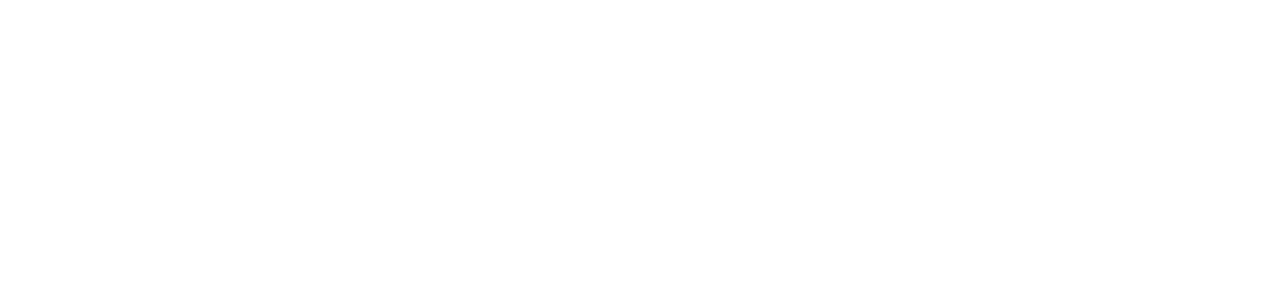
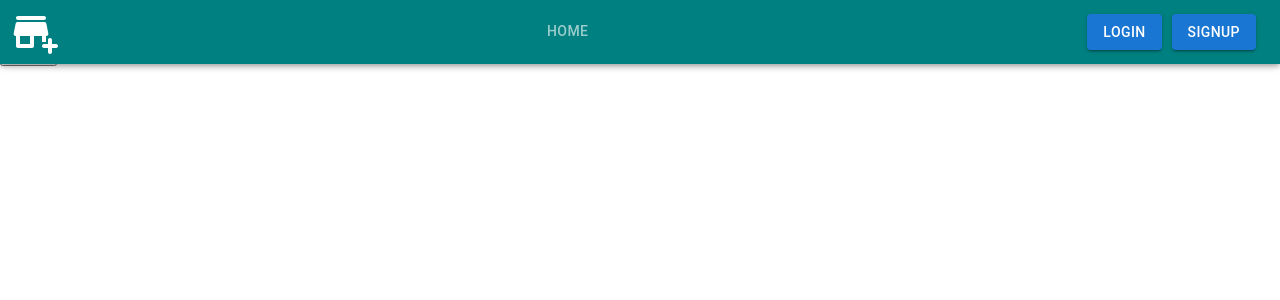
Before and after one commit to hajarabdullayeva/react-app-pizza, a React (Create React App) app: page /register in a window 1280 px wide. Shown: the top 300 px of the page. Built offline with nearby package versions, Linux system fonts and the light colour scheme.

Commit message:
router added

```diff
--- a/package.json
+++ b/package.json
@@ -5,6 +5,7 @@
   "dependencies": {
     "@emotion/react": "^11.10.4",
     "@emotion/styled": "^11.10.4",
+    "@mui/icons-material": "^5.10.3",
     "@mui/material": "^5.10.5",
     "@testing-library/jest-dom": "^5.16.5",
     "@testing-library/react": "^13.4.0",
@@ -14,6 +15,7 @@
     "react-hook-form": "^7.35.0",
     "react-router-dom": "^6.4.0",
     "react-scripts": "5.0.1",
+    "sass": "^1.54.9",
     "web-vitals": "^2.1.4",
     "yup": "^0.32.11"
   },
--- a/src/App.js
+++ b/src/App.js
@@ -1,6 +1,18 @@
+import Index from "./components/Header";
+import "./style/style.scss"
+import {Routes, Route, useParams} from "react-router-dom";
+import {routes} from "./routes"
 function App() {
     return (
         <div className="App">
+            <Index/>
+
+            {routes.map(route => (
+                <Routes>
+                    <Route path={route.path} element={route.components}>
+                    </Route>
+                </Routes>
+            ))}
 
         </div>
     );
--- /dev/null
+++ b/src/components/Header/_header.scss
@@ -0,0 +1,5 @@
+a {
+  list-style-type: none;
+  text-decoration: none;
+  color: $default-color;
+}
--- /dev/null
+++ b/src/components/Header/index.js
@@ -0,0 +1,63 @@
+import React, {useState} from "react";
+import {
+    AppBar,
+    Button,
+    Tab,
+    Tabs,
+    Toolbar,
+    Typography,
+    useMediaQuery,
+    useTheme,
+} from "@mui/material";
+import {routes} from "../../routes"
+import AddBusinessRoundedIcon from "@mui/icons-material/AddBusinessRounded";
+import {NavLink} from "react-router-dom";
+
+const Index = () => {
+    const [value, setValue] = useState();
+    const theme = useTheme();
+    console.log(theme);
+    const isMatch = useMediaQuery(theme.breakpoints.down("md"));
+    console.log(isMatch);
+
+    return (
+        <React.Fragment>
+            <AppBar sx={{background: "teal"}}>
+                <Toolbar>
+                    <AddBusinessRoundedIcon sx={{transform: "scale(2)"}}/>
+                    {isMatch ? (
+                        <>
+                            <Typography sx={{fontSize: "2rem", paddingLeft: "10%"}}>
+                                Shoppee
+                            </Typography>
+                        </>
+                    ) : (
+                        <>
+                            <Tabs
+                                sx={{marginLeft: "auto"}}
+                                indicatorColor="secondary"
+                                textColor="inherit"
+                                value={value}
+                                onChange={(e, value) => setValue(value)}
+                            >
+                                <Tab label={<NavLink className={({isActive}) => (isActive ? "active" : "")}
+                                                     to="/">Home</NavLink>}/>
+
+                            </Tabs>
+                            <Button sx={{marginLeft: "auto"}} variant="contained">
+                                <NavLink className={({isActive}) => (isActive ? "active" : "")}
+                                         to="/login">LOGIN</NavLink>
+                            </Button>
+                            <Button sx={{marginLeft: "10px"}} variant="contained">
+                                <NavLink className={({isActive}) => (isActive ? "active" : "")}
+                                         to="/register">SIGNUP</NavLink>
+                            </Button>
+                        </>
+                    )}
+                </Toolbar>
+            </AppBar>
+        </React.Fragment>
+    );
+};
+
+export default Index;
--- a/src/index.js
+++ b/src/index.js
@@ -2,8 +2,12 @@
 import ReactDOM from 'react-dom/client';
 import './index.css';
 import App from './App';
+import {createRoot} from "react-dom/client";
+import {BrowserRouter as Router} from "react-router-dom";
 
 const root = ReactDOM.createRoot(document.getElementById('root'));
 root.render(
-    <App/>
+    <Router>
+        <App/>
+    </Router>
 );
--- /dev/null
+++ b/src/pages/Home.js
@@ -0,0 +1,9 @@
+function Home() {
+    return (
+        <>
+            <h1>Home</h1>
+        </>
+    )
+}
+
+export default Home
--- /dev/null
+++ b/src/pages/Login.js
@@ -0,0 +1,8 @@
+function Login() {
+    return (
+        <>
+            <h1>Login</h1>
+        </>
+    )
+}
+export default Login
--- /dev/null
+++ b/src/pages/Register.js
@@ -0,0 +1,22 @@
+import { useNavigate } from "react-router-dom";
+
+function Register() {
+    const navigate = useNavigate();
+
+    function login() {
+        navigate("/");
+    }
+
+    return (
+        <form>
+            <label for="username">Username </label>
+            <input required type="text" id="username" />
+            <br />
+            <label for="password">Password</label>
+            <input required type="password" id="password" />
+            <br />
+            <button onClick={login}>Submit</button>
+        </form>
+    );
+}
+export default Register;
--- /dev/null
+++ b/src/routes.js
@@ -0,0 +1,20 @@
+import Home from "./pages/Home";
+import Login from "./pages/Login";
+import Register from "./pages/Register";
+
+export const routes = [
+    {
+        name: "Home",
+        components: <Home/>,
+        path: "/"
+    },
+    {
+        name: "Login",
+        components: <Login/>,
+        path: "/login"
+    }, {
+        name: "Register",
+        components: <Register/>,
+        path: "/register"
+    }
+]
--- /dev/null
+++ b/src/style/sass-utils/_variables.scss
@@ -0,0 +1,10 @@
+// Colors
+$main-color: teal;
+$secondary-color: #54a6ff;
+$default-color: #ffffff;
+$font-color: #000000;
+$background-color: #f6f7f9;
+$favorites-color: #ed3f3f;
+$circle-color: rgba(53, 99, 233, 0.3);
+$select-color: #90a3bf;
+$p-color: #596780
--- /dev/null
+++ b/src/style/style.scss
@@ -0,0 +1,9 @@
+@import "./sass-utils/variables";
+@import "../components/header/header";
+//@import "./layout/footer";
+//@import "./components/buttons";
+//@import "./pages/home/home";
+//@import "./pages/category";
+//@import "./pages/detail/detail";
+//@import "./pages/payment/payment";
+//@import "./sass-utils/media-query";
```
Also changed, not shown: 1 other file (tests, documents, lock files or other folders).
